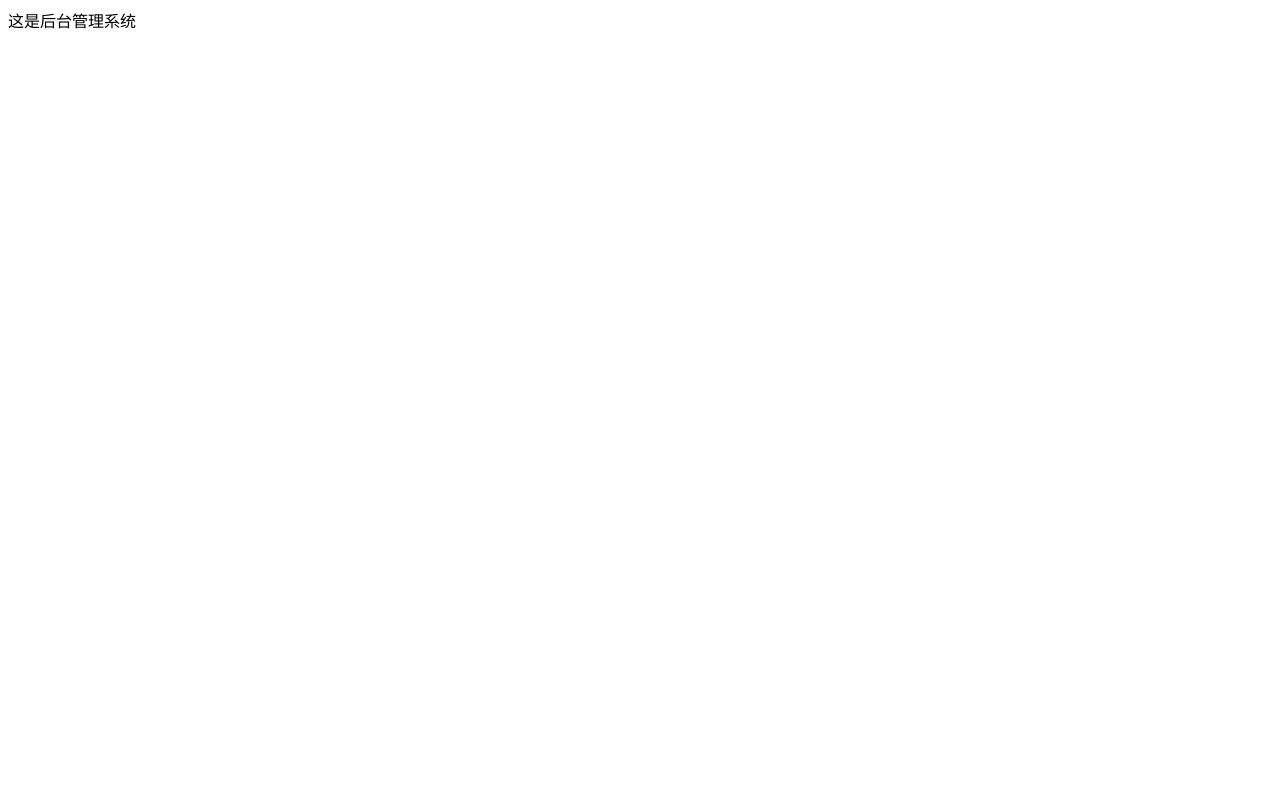
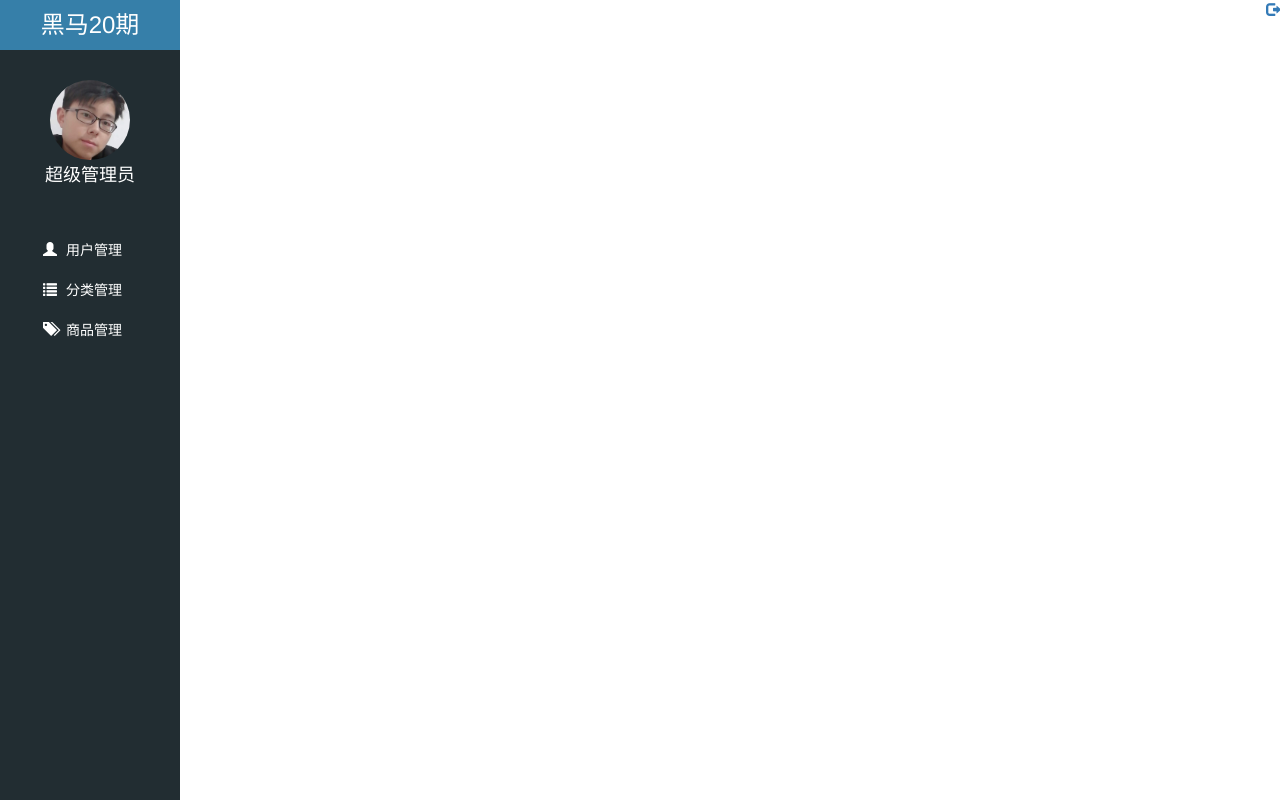
Before and after one commit to macchiato8/letao_20, a website: page public/back/index.html in a window 1280 px wide. Drawn offline with Linux system fonts and the light colour scheme.

Commit message:
首页以及各子页侧边栏完成

```diff
--- a/public/back/css/common.css
+++ b/public/back/css/common.css
@@ -16,3 +16,92 @@
   height: 100%;
   width: 100%;
 }
+
+a:link,
+a:visited,
+a:hover,
+a:active {
+  text-decoration: none;
+}
+
+* {
+  margin: 0;
+  padding: 0;
+}
+
+ul {
+  list-style: none;
+}
+
+.red {
+  color: #A94442;
+}
+
+
+/*lt_aside start*/
+.lt_aside {
+  width: 180px;
+  height: 100%;
+  background-color: #222D32;
+  position: fixed;
+  left: 0;
+  top: 0;
+  z-index: 999;
+  transition: all 1s;
+}
+.lt_aside.hidemenu {
+  left: -180px;
+}
+
+.lt_aside .brand {
+  width: 180px;
+  height: 50px;
+  line-height: 50px;
+  text-align: center;
+  font-size: 24px;
+  background-color: #367FA9;
+}
+.lt_aside .brand a {
+  color: #fff;
+}
+
+.lt_aside .user {
+  height: 180px;
+  padding-top: 30px;
+}
+.lt_aside .user img {
+  width: 80px;
+  height: 80px;
+  display: block;
+  margin: 0 auto;
+  border-radius: 50%;
+}
+.lt_aside .user p {
+  text-align: center;
+  color: #fff;
+  font-size: 18px;
+  height: 30px;
+  line-height: 30px;
+}
+
+.lt_aside .nav li a {
+  display: block;
+  height: 40px;
+  line-height: 40px;
+  padding-left: 40px;
+  color: #fff;
+  border-left: 3px solid transparent;
+}
+.lt_aside .nav li a.current {
+  background-color: #1D1F21;
+  border-left: 3px solid #006699;
+}
+
+.lt_aside .nav li i {
+  margin-right: 5px;
+}
+.lt_aside .nav .child a {
+  padding-left: 60px;
+}
+
+/*lt_aside end*/
--- a/public/back/index.html
+++ b/public/back/index.html
@@ -6,8 +6,85 @@
         content="width=device-width, user-scalable=no, initial-scale=1.0, maximum-scale=1.0, minimum-scale=1.0">
   <meta http-equiv="X-UA-Compatible" content="ie=edge">
   <title>乐淘商城-首页</title>
+
+  <link rel="stylesheet" href="lib/bootstrap/css/bootstrap.css">
+  <link rel="stylesheet" href="lib/bootstrap-validator/css/bootstrapValidator.min.css">
+  <link rel="stylesheet" href="lib/nprogress/nprogress.css">
+  <link rel="stylesheet" href="css/common.css">
 </head>
 <body>
- <div>这是后台管理系统</div>
+
+
+<!--乐淘侧边栏-->
+ <div class="lt_aside">
+   <!--大标题-->
+   <div class="brand">
+     <a href="#">黑马20期</a>
+   </div>
+
+   <!--头像-->
+   <div class="user">
+     <img src="images/default.jpg" alt="">
+     <p>超级管理员</p>
+   </div>
+
+   <!--导航-->
+   <div class="nav">
+      <ul>
+        <li>
+          <a href="user.html">
+            <i class="glyphicon glyphicon-user"></i>
+            <span>用户管理</span>
+          </a>
+        </li>
+        <li>
+          <a href="javascript:;" class="category">
+            <i class="glyphicon glyphicon-list"></i>
+            <span>分类管理</span>
+          </a>
+          <div class="child" style="display:none;">
+            <a href="first.html">一级分类</a>
+            <a href="second.html">二级分类</a>
+          </div>
+        </li>
+        <li>
+          <a href="product.html">
+            <i class="glyphicon glyphicon-tags"></i>
+            <span>商品管理</span>
+          </a>
+        </li>
+      </ul>
+   </div>
+ </div>
+
+
+<!--乐淘主体-->
+<div class="lt_main">
+
+  <!--lt_topbar-->
+  <div class="lt_topbar">
+    <a href="javascript:;" class="pull-left icon_menu">
+      <i class="glyphicon glyphicon-align-justify"></i>
+    </a>
+    <a href="javascript:;" class="pull-right icon_logout">
+      <i class="glyphicon glyphicon-log-out"></i>
+    </a>
+  </div>
+
+  <div class="cotainer-fluid">
+
+  </div>
+
+
+</div>
+
+
+ <script src="lib/jquery/jquery.min.js"></script>
+ <script src="lib/bootstrap/js/bootstrap.min.js"></script>
+ <script src="lib/bootstrap-validator/js/bootstrapValidator.min.js"></script>
+ <script src="lib/nprogress/nprogress.js"></script>
+ <script src="js/common.js"></script>
+
+
 </body>
 </html>
--- a/public/back/js/common.js
+++ b/public/back/js/common.js
@@ -0,0 +1,10 @@
+$(function(){
+
+  //1.公共的二级菜单切换功能
+  $('.category').click(function() {
+    $('.lt_aside .child').stop().slideToggle();
+  });
+
+
+
+})
--- a/public/back2/js/common.js
+++ b/public/back2/js/common.js
@@ -67,7 +67,7 @@
   });
 
 
-  // 2. 点击菜单按钮, 进行切换菜单
+  // 2. 点击菜单按钮, 进行切换菜单(左侧边栏隐藏后侧边栏拉宽)
   $('.icon_menu').click(function() {
     $('.lt_aside').toggleClass("hidemenu");
     // 当菜单隐藏时, lt_topbar, lt_main 都不需要 padding-left 了
```
Also changed, not shown: public/back/first.html (added, +83 -0 lines), public/back/product.html (added, +83 -0 lines), public/back/second.html (added, +83 -0 lines), public/back/user.html (added, +82 -0 lines).
